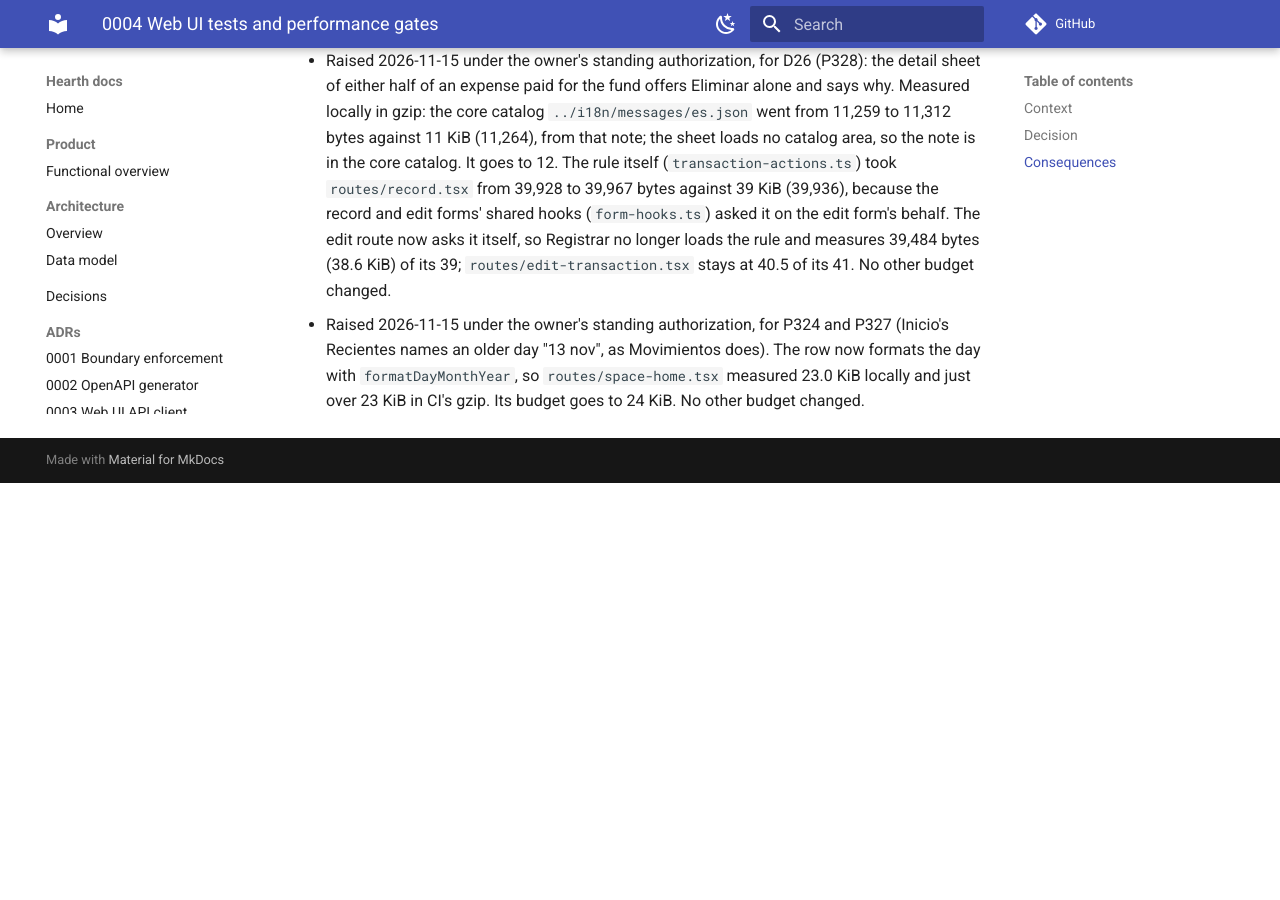
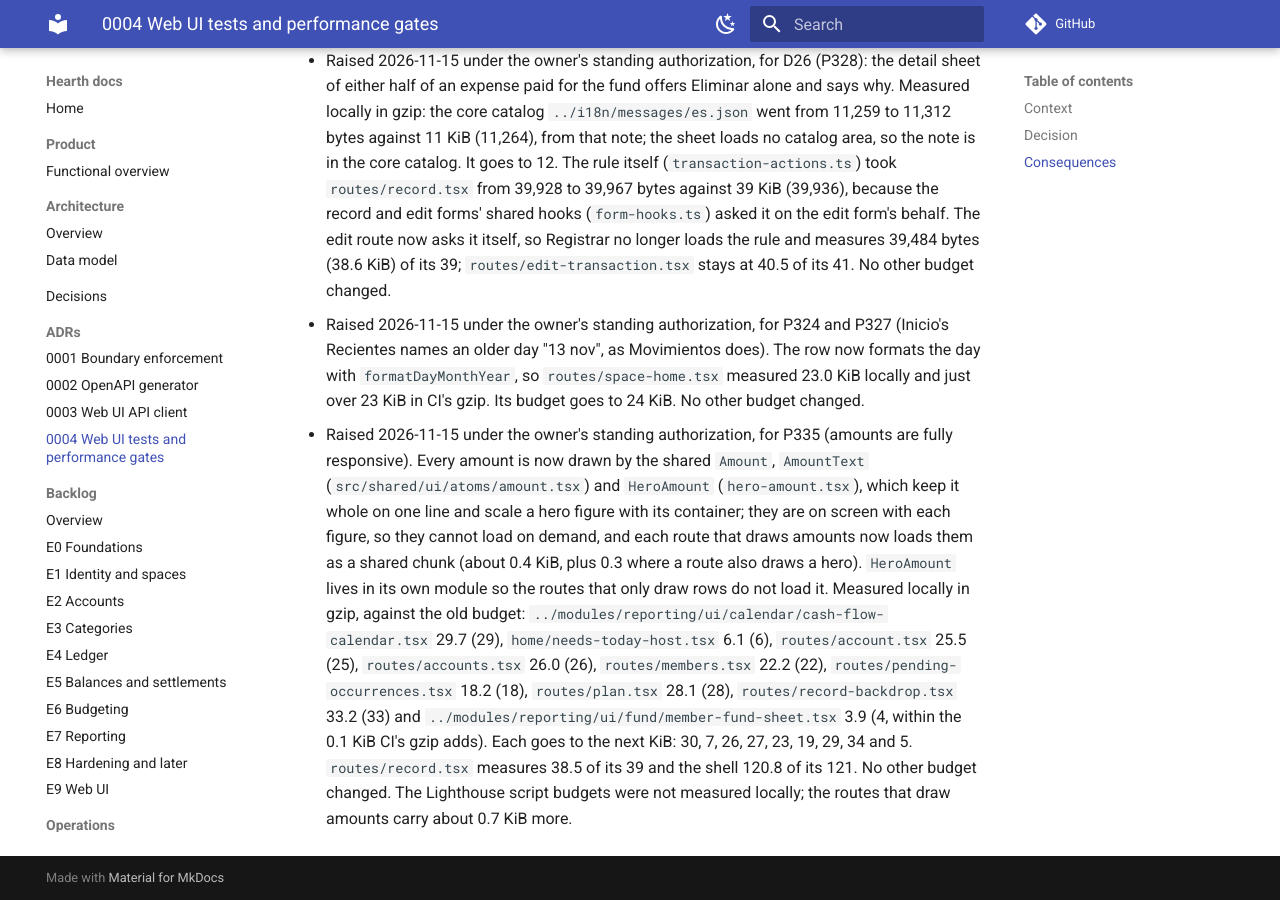
Before and after one commit to Facabore/Hearth, an MkDocs documentation site: the page built from docs/adr/0004-web-ui-testing-and-performance-gates.md, in a window 1280 px wide and 900 px high, scrolled down 11855 px. Built offline with MkDocs 1.6.1 and Material for MkDocs 9.7.7, drawn with Linux system fonts in a browser that asks for light colours; comment, search, counter and statistics services are not loaded; before the commit the page ends 12338 px from its top, so only the background shows below that.

Commit message:
perf(spa): the routes that draw amounts load the shared one (P335)
Nine SPA chunk budgets go to the next KiB under the owner's standing
authorization (ADR 0004), recorded there: the shared Amount and
HeroAmount are on screen with each figure, so they cannot load on
demand. routes/record.tsx measures 38.5 of its 39 KiB.

```diff
--- a/docs/adr/0004-web-ui-testing-and-performance-gates.md
+++ b/docs/adr/0004-web-ui-testing-and-performance-gates.md
@@ -74,3 +74,4 @@ The owner kept React and Next.js on one condition: the UI must be fast, with Cor
 - Raised 2026-11-14 under the owner's standing authorization, and new budgets for chunks that did not exist, for P333 (someone else paying from the personal space) and P334 (a transfer to or from someone). The record form now offers Transferencia's "Tus cuentas", "A alguien" and "De alguien" chips and sends a transfer to someone as a settlement, and its personal "Pagó" offers the people the recorder shares a space with. Measured locally in gzip: `../modules/ledger/ui/record/space-sheet.tsx`, whose closure holds the record form, 37.2 KiB against 37, and `routes/edit-transaction.tsx` 40.1 against 40; `routes/record.tsx` stays at 38.6 of its 39. The chips are on screen with the tab, and the request that records the transfer already loads only when it is saved (`../modules/ledger/ui/record/person-transfer.ts`, 0.5 KiB, which gets 1). The two go to 38 and 41 KiB. The rows of a transfer to someone and their sheets load when "A alguien" or "De alguien" is chosen, from `../modules/ledger/ui/record/person-transfer-rows.tsx`: 5.2 KiB, which gets 6 (its first build counted the record form's 12 KiB chunk, because it imported the form's summary row; it now takes the row through props). `../modules/ledger/ui/split/who-paid-sheets.tsx` measures 24.6 of its 25. No other budget changed.
 - Raised 2026-11-15 under the owner's standing authorization, for D26 (P328): the detail sheet of either half of an expense paid for the fund offers Eliminar alone and says why. Measured locally in gzip: the core catalog `../i18n/messages/es.json` went from 11,259 to 11,312 bytes against 11 KiB (11,264), from that note; the sheet loads no catalog area, so the note is in the core catalog. It goes to 12. The rule itself (`transaction-actions.ts`) took `routes/record.tsx` from 39,928 to 39,967 bytes against 39 KiB (39,936), because the record and edit forms' shared hooks (`form-hooks.ts`) asked it on the edit form's behalf. The edit route now asks it itself, so Registrar no longer loads the rule and measures 39,484 bytes (38.6 KiB) of its 39; `routes/edit-transaction.tsx` stays at 40.5 of its 41. No other budget changed.
 - Raised 2026-11-15 under the owner's standing authorization, for P324 and P327 (Inicio's Recientes names an older day "13 nov", as Movimientos does). The row now formats the day with `formatDayMonthYear`, so `routes/space-home.tsx` measured 23.0 KiB locally and just over 23 KiB in CI's gzip. Its budget goes to 24 KiB. No other budget changed.
+- Raised 2026-11-15 under the owner's standing authorization, for P335 (amounts are fully responsive). Every amount is now drawn by the shared `Amount`, `AmountText` (`src/shared/ui/atoms/amount.tsx`) and `HeroAmount` (`hero-amount.tsx`), which keep it whole on one line and scale a hero figure with its container; they are on screen with each figure, so they cannot load on demand, and each route that draws amounts now loads them as a shared chunk (about 0.4 KiB, plus 0.3 where a route also draws a hero). `HeroAmount` lives in its own module so the routes that only draw rows do not load it. Measured locally in gzip, against the old budget: `../modules/reporting/ui/calendar/cash-flow-calendar.tsx` 29.7 (29), `home/needs-today-host.tsx` 6.1 (6), `routes/account.tsx` 25.5 (25), `routes/accounts.tsx` 26.0 (26), `routes/members.tsx` 22.2 (22), `routes/pending-occurrences.tsx` 18.2 (18), `routes/plan.tsx` 28.1 (28), `routes/record-backdrop.tsx` 33.2 (33) and `../modules/reporting/ui/fund/member-fund-sheet.tsx` 3.9 (4, within the 0.1 KiB CI's gzip adds). Each goes to the next KiB: 30, 7, 26, 27, 23, 19, 29, 34 and 5. `routes/record.tsx` measures 38.5 of its 39 and the shell 120.8 of its 121. No other budget changed. The Lighthouse script budgets were not measured locally; the routes that draw amounts carry about 0.7 KiB more.
```
Also changed, not shown: 1 other file.
